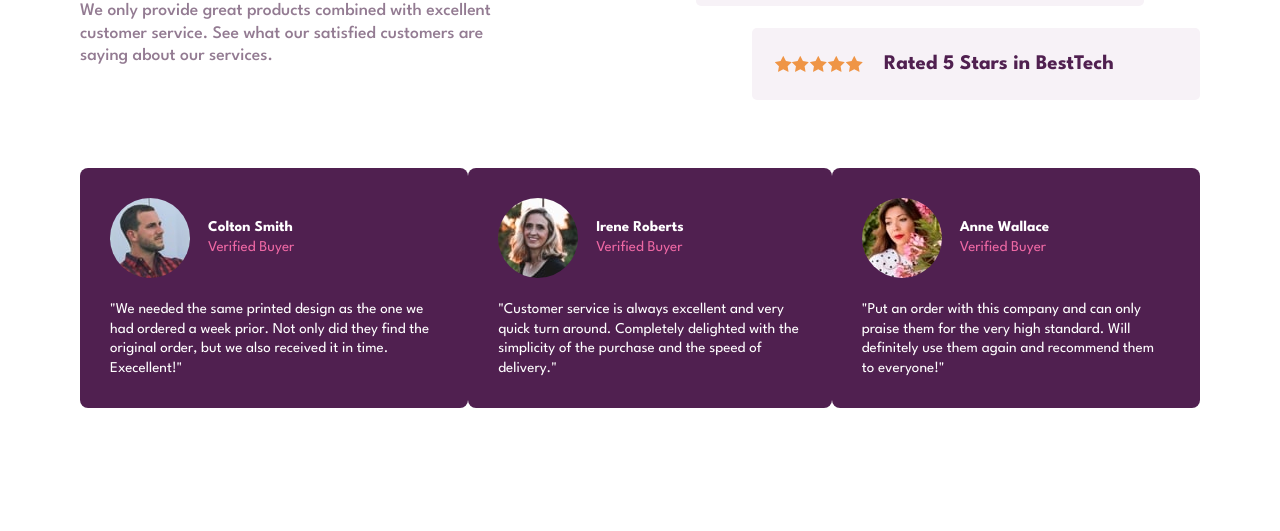
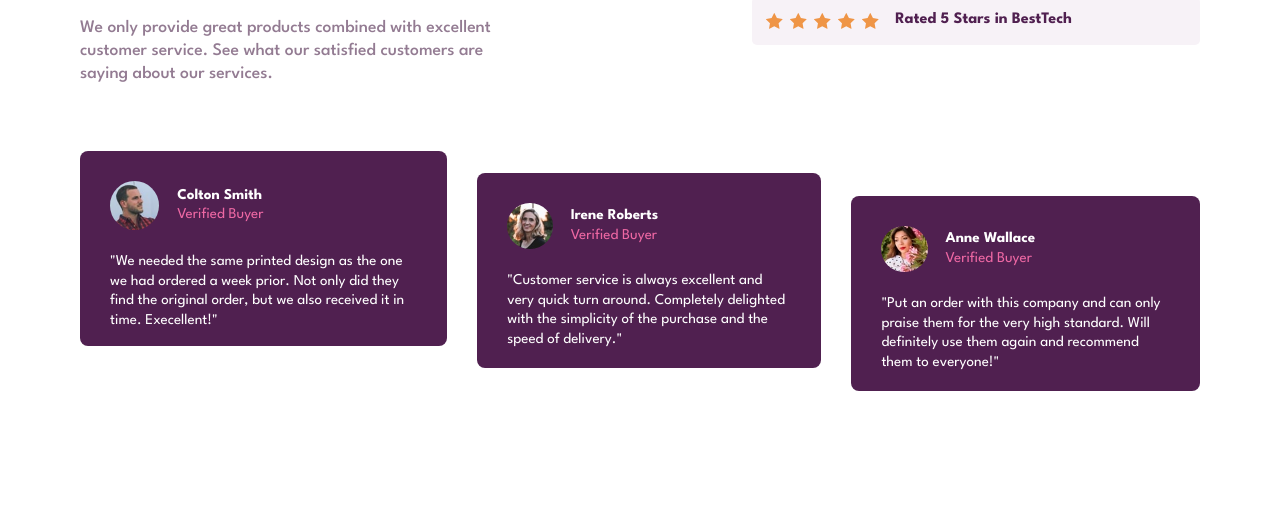
Before and after one commit to yorchAdalbert/social-proof-section-master, a website: page src/index.html in a window 1280 px wide. Shown: the part 269-800 px from the top of the page. Drawn offline with Linux system fonts and the light colour scheme.

Commit message:
Style cards section - desktop layout

```diff
--- a/src/index.html
+++ b/src/index.html
@@ -61,7 +61,7 @@
             </article>
         </section>
 
-        <section class="review__cards container">
+        <section class="review__cards">
             <article class="user__card">
                 <div class="user__info">
                     <img src="img/image-colton.jpg" alt="User image">
@@ -80,7 +80,7 @@
                 </div>
             </article>
 
-            <article class="user__card">
+            <article class="user__card center--vertical">
                 <div class="user__info">
                     <img src="img/image-irene.jpg" alt="User image">
                     <div class="wrapper">
@@ -98,7 +98,7 @@
                 </div>
             </article>
 
-            <article class="user__card">
+            <article class="user__card right--vertical">
                 <div class="user__info">
                     <img src="img/image-anne.jpg" alt="User image">
                     <div class="wrapper">
--- a/src/styles/sass/abstract/_media.scss
+++ b/src/styles/sass/abstract/_media.scss
@@ -29,20 +29,30 @@
                 display: flex;
                 align-items: center;
                 width: 80%;
-                padding: 1.5em;
+                padding: .9em;
 
                 p {
-                    font-size: 1.3rem;
                     margin-left: 1em;
                     padding: 0;
                 }
             }
 
             .stars {
-                width: 22%;
+                width: 27%;
                 margin: 0;
                 padding: 0;
             }
+        }
+    }
+
+    .review__cards {
+        display: flex;
+        min-height: 17em;
+        margin-top: 2em;
+        gap: 2em;
+
+        .user__card {
+            max-height: 13em;
         }
     }
 
@@ -53,4 +63,12 @@
     .right {
         align-self: flex-end;
     }
+
+    .center--vertical {
+        align-self: center;
+    }
+
+    .right--vertical {
+        align-self: flex-end;
+    }
 }
--- a/src/styles/sass/components/_cards.scss
+++ b/src/styles/sass/components/_cards.scss
@@ -14,6 +14,7 @@
             margin-bottom: 1.5em;
 
             img {
+                width: 16%;
                 border-radius: 50%;
                 margin-right: 1.2em;
             }
--- a/src/styles/sass/components/_main-container.scss
+++ b/src/styles/sass/components/_main-container.scss
@@ -3,4 +3,5 @@
 .reviews__container {
     width: 90%;
     max-width: 70rem;
+    margin: 5em 0;
 }
```
Also changed, not shown: src/styles/css/main.css, 1 other file.
